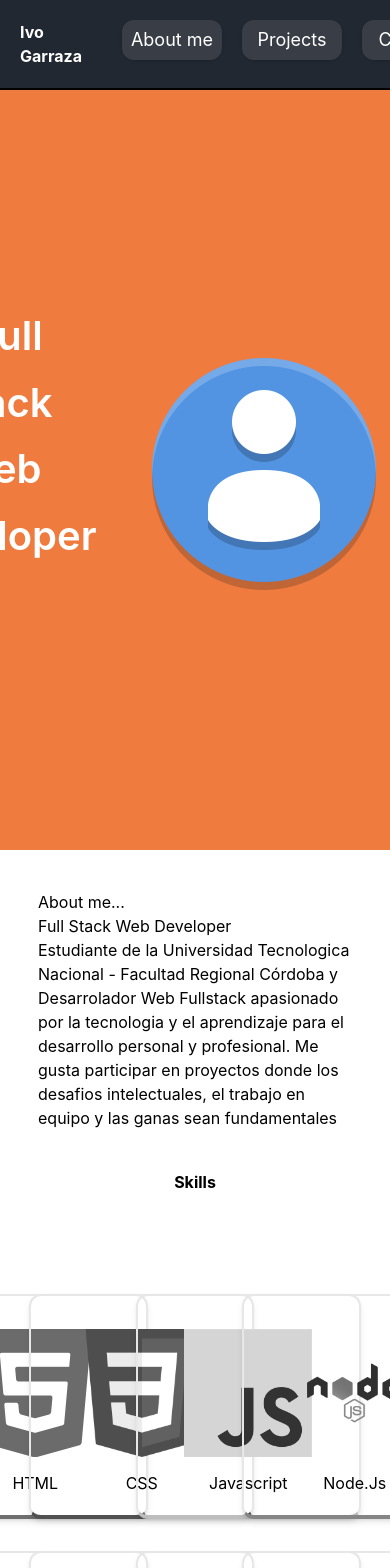
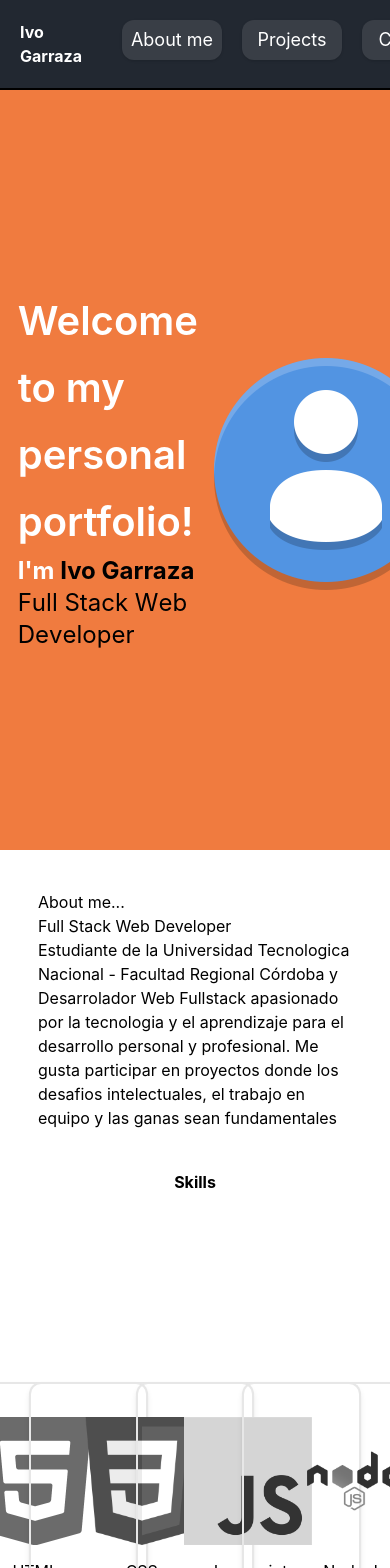
Before and after one commit to IvoGarraza/Personal-Portfolio---Full-Stack-Web-Developer, a React (Create React App) app: page / in a window 390 px wide. Shown: the top 1568 px of the page. Built offline with nearby package versions, Linux system fonts and the light colour scheme.

Commit message:
animacion de hero seccion

```diff
--- a/src/assets/index.js
+++ b/src/assets/index.js
@@ -18,6 +18,7 @@ import git from './git.png'
 import node from './node.png'
 import python from './python.png'
 import arduino from './arduino.png'
+import info from './info.png'
 
 export {
     react,
@@ -38,5 +39,6 @@ export {
     git,
     node,
     python,
-    arduino
+    arduino,
+    info
 }
--- a/src/components/Cards.jsx
+++ b/src/components/Cards.jsx
@@ -8,7 +8,7 @@ const Card = (props) => {
 
   return (
 
-    <div className={`border-2 border-b-4 ${!props.color ? 'border-b-[#00ADB5]' : props.color} rounded-xl flex flex-col items-center justify-between content-center justify-self-center p-5 w-[225px] h-[225px] grayscale hover:grayscale-0 shadow-md`} data-aos='fade-up'>
+    <div className={`border-2 border-b-4 ${!props.color ? 'border-b-[#00ADB5]' : props.color} rounded-xl flex flex-col items-center justify-between content-center justify-self-center p-5 w-[225px] h-[225px] grayscale hover:grayscale-0 shadow-md cursor-pointer`} data-aos='fade-up'>
         {/* div invisible para centrar imagen con justify-content: space-between */}
         <div></div>
         <img src={props.img} className='w-[128px] '/>
--- a/src/components/Hero.jsx
+++ b/src/components/Hero.jsx
@@ -2,6 +2,7 @@ import React, {useEffect} from 'react'
 import { avatar, foto } from '../assets'
 import AOS from 'aos'
 import styles from '../constants/styles'
+import TextSpan from './animation-resorces/TextSpan'
 
 const Hero = () => {
 
@@ -9,13 +10,21 @@ const Hero = () => {
     AOS.init()
   },[])
 
+  const texto = "Full Stack Web Developer".split("")
+
   return (
     <div className='flex items-center justify-center bg-[#F07B3F] h-[90vh]'>
-      <div className='flex flex-row-reverse items-center justify-between text-center w-[100%]'>
-        <img src={avatar} className='w-[256px] ml-[10%] rounded-full' data-aos='zoom-in'/>
-        <div className='ml-[5%] text-black'>
-          <h2 className={`${styles.heading2}`}>Welcome to my personal portfolio! <br/>I'm <span className='text-black'>Ivo Garraza</span>, Full Stack Web Developer</h2>
+      <div className='flex flex-row items-center justify-around w-[100%]'>
+        <div className='ml-[5%] text-black '>
+          <h2 className={`${styles.heading2}`}>Welcome to my personal portfolio! </h2>
+          <span className='text-black text-2xl font-bold'><span className='text-white'>I'm</span> Ivo Garraza</span><br/>
+          {texto.map((letter,index)=>(
+            <TextSpan key={index}>
+              {letter === " "? "\u00A0" : letter}
+            </TextSpan>
+          ))}
         </div>
+        <img src={avatar} className='w-[256px]  rounded-full' data-aos='zoom-in'/>
       </div>
     </div>
   )
--- a/src/components/Skills.jsx
+++ b/src/components/Skills.jsx
@@ -8,10 +8,19 @@ function Skills() {
   useEffect(() => {
     AOS.init();
   }, []);
+
   return (
     <div className="items-center text-center">
       <h2 className="font-bold h-[10vh] m-10">Skills</h2>
-
+      <div className="flex justify-end">
+        <div className="m-5">
+          <button data-tooltip-target="tooltip-left" data-tooltip-placement="left" type="button" class="mb-2 md:mb-0 text-white bg-white hover:bg-blue-800 focus:ring-4 focus:outline-none focus:ring-blue-300 font-medium rounded-lg text-sm px-5 py-2.5 text-center dark:bg-blue-600 dark:hover:bg-blue-700 dark:focus:ring-blue-800">Tooltip left</button>
+          <div id="tooltip-left" role="tooltip" class="absolute z-10 invisible inline-block px-3 py-2 text-sm font-medium text-white bg-gray-900 rounded-lg shadow-sm opacity-0 tooltip dark:bg-gray-700">
+              Tooltip on left
+              <div class="tooltip-arrow" data-popper-arrow></div>
+          </div>
+        </div>
+      </div>
       <div className="grid grid-cols-4 grid-flow-row gap-8 justify-center items-center justify-items-center content-center justify-self-center">
         {skills.map((skill, index) => (
           <motion.div whileHover={{scale:1.1, transition: { duration: 0.1 }}} whileTap={{scale:0.5}}>
--- /dev/null
+++ b/src/components/animation-resorces/TextSpan.jsx
@@ -0,0 +1,26 @@
+import React from 'react'
+import { motion, transform } from 'framer-motion'
+
+const TextSpan = ({children}) => {
+
+    const rubberBand = () =>{
+        return{
+            transform:[
+                "scale3d(1, 1, 1)",
+                "scale3d(1.4, .55, 1)",
+                "scale3d(1.55, 1.25, 1)",
+                "scale3d(1.25, .85, 1)",
+                "scale3d(.9, 1.05, 1)",
+                "scale3d(1, 1, 1)",
+            ]
+        }
+    }
+
+  return (
+    <motion.span className='inline-block text-2xl' whileHover={() => rubberBand()}>
+        {children}
+    </motion.span>
+  )
+}
+
+export default TextSpan
```
Also changed, not shown: src/assets/info.png (added).
